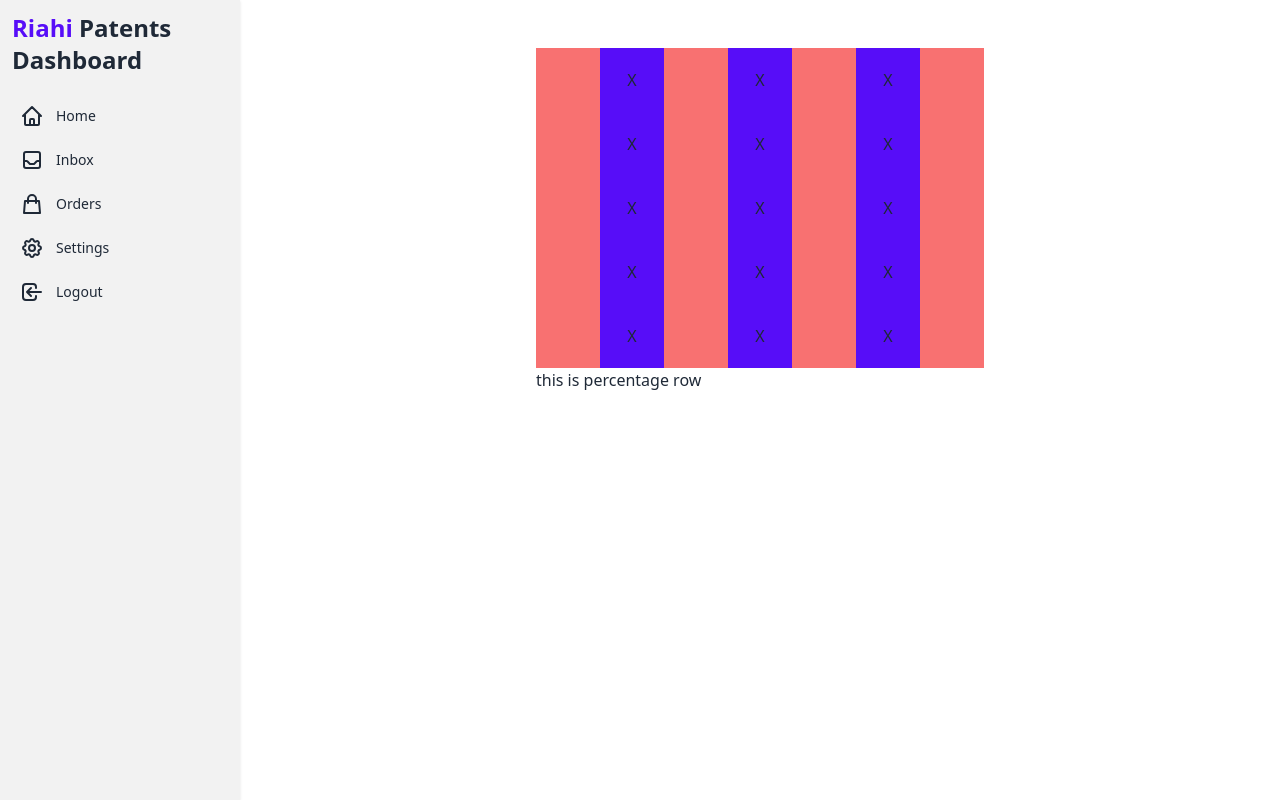
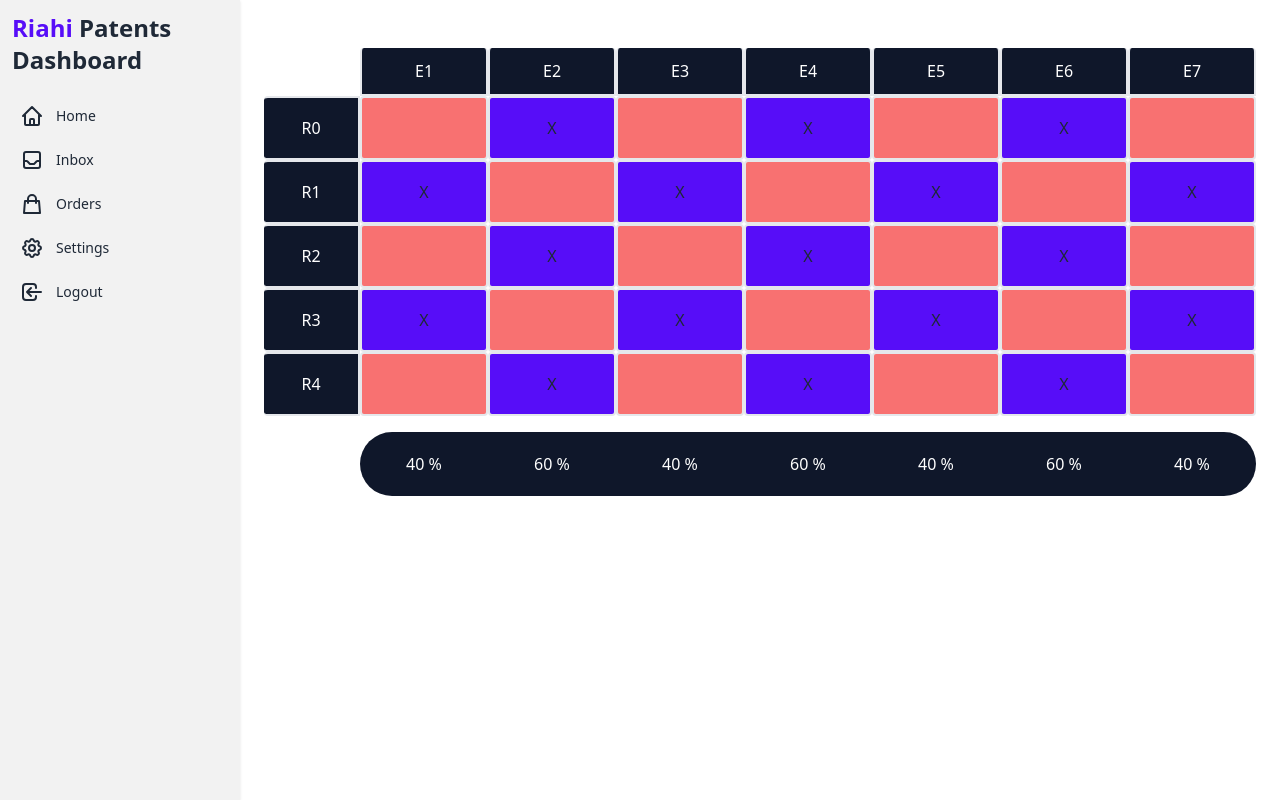
Before and after one commit to ssjkhan/rp-dashboard-tha, a React app: page / in a window 1280 px wide. Built offline with nearby package versions, Linux system fonts and the light colour scheme.

Commit message:
feat: table display with labels and percent

```diff
--- a/src/App.tsx
+++ b/src/App.tsx
@@ -1,7 +1,6 @@
 import React from "react";
 import DataTable from "./features/data-table/DataTable";
 import SideBar from "./components/side-bar/SideBar";
-
 function App() {
   return (
     <div className="App">
--- a/src/features/data-table/DataCell.tsx
+++ b/src/features/data-table/DataCell.tsx
@@ -16,7 +16,7 @@ function DataCell(props: DataCellProps) {
 
   // Variable tailwind styling
   const cellClass =
-    "w-16 h-16 place-content-center flex items-center text-center";
+    "w-16 h-8 lg:w-32 lg:h-16 place-content-center flex items-center text-center border-x-2 border-y-2 rounded";
   const colorClass = (data: string) => {
     if (data === "X") return " bg-primary";
     return " bg-red-400";
--- a/src/features/data-table/DataTable.tsx
+++ b/src/features/data-table/DataTable.tsx
@@ -1,8 +1,10 @@
 import { useAppDispatch, useAppSelector } from "../../app/hooks";
 
 import { selectDataAll } from "./dataSlice";
+import HeaderRow from "./HeaderRow";
 import DataRow from "./DataRow";
 import PercentageRow from "./PercentageRow";
+import RowLabel from "./RowLabel";
 
 type DataTableProps = {};
 
@@ -11,12 +13,18 @@ function DataTable({}: DataTableProps) {
   const data = useAppSelector(selectDataAll);
 
   return (
-    <>
-      {data.map((_, rowIndex) => (
-        <DataRow key={`data-row-${rowIndex}`} rowIndex={rowIndex} />
-      ))}
-      <PercentageRow />
-    </>
+    <div>
+      <div className="flex">
+        <RowLabel />
+        <div>
+          <HeaderRow />
+          {data.map((_, rowIndex) => (
+            <DataRow key={`data-row-${rowIndex}`} rowIndex={rowIndex} />
+          ))}
+          <PercentageRow />
+        </div>
+      </div>
+    </div>
   );
 }
 
--- /dev/null
+++ b/src/features/data-table/HeaderCell.tsx
@@ -0,0 +1,14 @@
+type HeaderCellProps = {
+  index: number;
+};
+
+function HeaderCell(props: HeaderCellProps) {
+  const { index } = props;
+  return (
+    <div className="w-16 lg:w-32 h-6 lg:h-12 flex place-content-center items-center text-center text-white bg-slate-900 border-x-2 border-b-2 rounded-t">
+      E{index + 1}
+    </div>
+  );
+}
+
+export default HeaderCell;
--- /dev/null
+++ b/src/features/data-table/HeaderRow.tsx
@@ -0,0 +1,15 @@
+import HeaderCell from "./HeaderCell";
+import { useAppSelector } from "../../app/hooks";
+import { selectDataRow } from "./dataSlice";
+type HeaderRowProps = {};
+
+function HeaderRow(props: HeaderRowProps) {
+  const data = useAppSelector((state) => selectDataRow(state, 0));
+  return (
+    <div className="flex">
+      {data.map((cell, index) => <HeaderCell index={index} />)}
+    </div>
+  );
+}
+
+export default HeaderRow;
--- /dev/null
+++ b/src/features/data-table/PercentCell.tsx
@@ -0,0 +1,15 @@
+type PercentCellPropsType = {
+  val: number;
+};
+
+function PercentCell(props: PercentCellPropsType) {
+  const { val } = props;
+  return (
+    <div className="w-16 lg:w-32 h-8 lg:h-16 place-content-center flex items-center text-center text-white bg-transparent
+     ">
+      {val} %
+    </div>
+  );
+}
+
+export default PercentCell;
--- a/src/features/data-table/PercentageRow.tsx
+++ b/src/features/data-table/PercentageRow.tsx
@@ -1,7 +1,32 @@
+import { selectDataAll, selectDataSize } from "./dataSlice";
+import { useAppSelector } from "../../app/hooks";
+import PercentageCell from "./PercentCell";
+
 type PercentageRowProps = {};
 
 function PercentageRow(props: PercentageRowProps) {
-  return <div>this is percentage row</div>;
+  const data = useAppSelector(selectDataAll);
+  const { rowCount, colCount } = useAppSelector(selectDataSize);
+  const percentArr: number[] = Array(colCount).fill(0);
+
+  // linear scan and percentage match calculations
+  for (let i = 0; i < rowCount; i++) {
+    for (let j = 0; j < colCount; j++) {
+      if (data[i][j] === "X") percentArr[j] += 1;
+    }
+  }
+
+  for (let i = 0; i < colCount; i++) {
+    percentArr[i] = Math.floor((percentArr[i] / rowCount) * 100);
+  }
+
+  return (
+    <div className="flex mt-4 bg-slate-900 rounded-full">
+      {percentArr.map((_, index) => {
+        return <PercentageCell val={percentArr[index]} />;
+      })}
+    </div>
+  );
 }
 
 export default PercentageRow;
--- /dev/null
+++ b/src/features/data-table/RowLabel.tsx
@@ -0,0 +1,25 @@
+import { useAppSelector } from "../../app/hooks";
+import { selectDataSize } from "./dataSlice";
+
+type RowLabelProps = {};
+
+function RowLabel(props: RowLabelProps) {
+  const { rowCount, colCount } = useAppSelector(selectDataSize);
+  const labelArr = Array.from({ length: rowCount });
+
+  return (
+    <div>
+      <div className="bg-transparent w-16 h-6 lg:w-24 lg:h-12">&nbsp;</div>
+
+      {labelArr.map((label, index) => {
+        return (
+          <div className="w-16 h-8 lg:w-24 lg:h-16 border-y-2 border-r-2 flex place-content-center items-center bg-slate-900 text-white rounded-l">
+            {`R${index}`}
+          </div>
+        );
+      })}
+    </div>
+  );
+}
+
+export default RowLabel;
--- /dev/null
+++ b/src/features/data-table/RowLabelCell.tsx
@@ -0,0 +1,7 @@
+type RowLabelCellProps = {};
+
+function RowLabelCell(props: RowLabelCellProps) {
+  return <></>;
+}
+
+export default RowLabelCell;
--- a/src/features/data-table/dataSlice.tsx
+++ b/src/features/data-table/dataSlice.tsx
@@ -6,6 +6,8 @@ import {} from "../../app/hooks";
 // Type and initial state
 type dataState = {
   data: string[][];
+  rowCount: number;
+  colCount: number;
 };
 
 const initialState: dataState = {
@@ -14,13 +16,15 @@ const initialState: dataState = {
     // initArray safe as string[][] from intialization
     const initArray = [] as string[][];
     for (let i = 0; i < 5; i++) {
-      initArray.push(Array.from({ length: 7 }, (v, i) => {
-        if (i % 2 === 0) return "";
+      initArray.push(Array.from({ length: 7 }, (v, j) => {
+        if ((i + j) % 2 === 0) return "";
         return "X";
       }));
     }
     return initArray;
   })(),
+  rowCount: 5,
+  colCount: 7,
 };
 
 // Payload action types
@@ -57,7 +61,9 @@ export const dataSlice = createSlice({
     deleteCol: (state, action: PayloadAction<DeleteColPayload>) => {
       const { index } = action.payload;
       for (let row = 0; row < state.data.length; row++) {
-        state.data[row].splice(index, 1);
+        if (state.data.length > 1) {
+          state.data[row].splice(index, 1);
+        }
       }
     },
   },
@@ -79,3 +85,7 @@ export const selectDataCell = (state: RootState, row: number, col: number) => {
 export const selectDataRow = (state: RootState, row: number) => {
   return state.data.data[row];
 };
+
+export const selectDataSize = (state: RootState) => {
+  return { rowCount: state.data.rowCount, colCount: state.data.colCount };
+};
```
